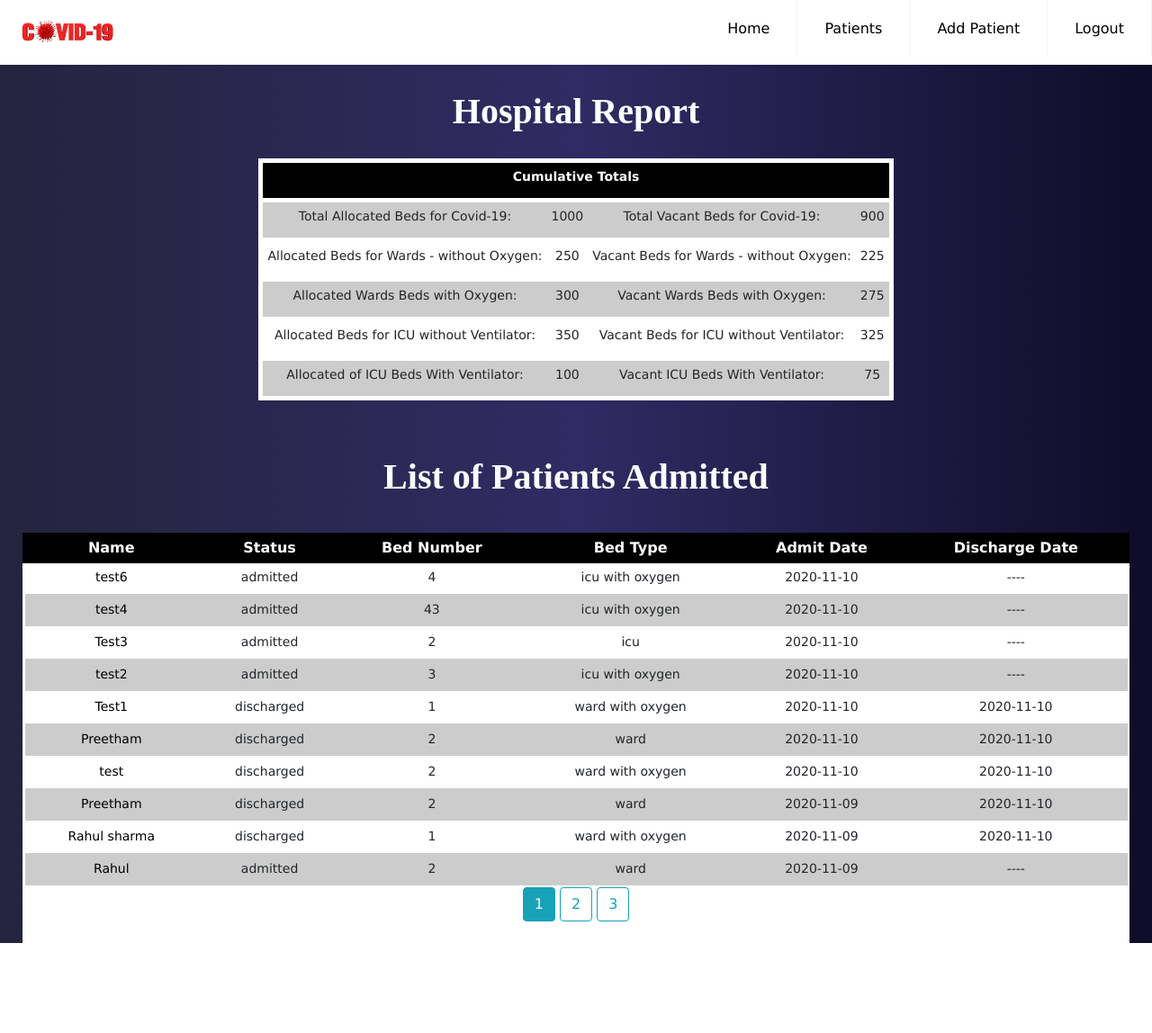
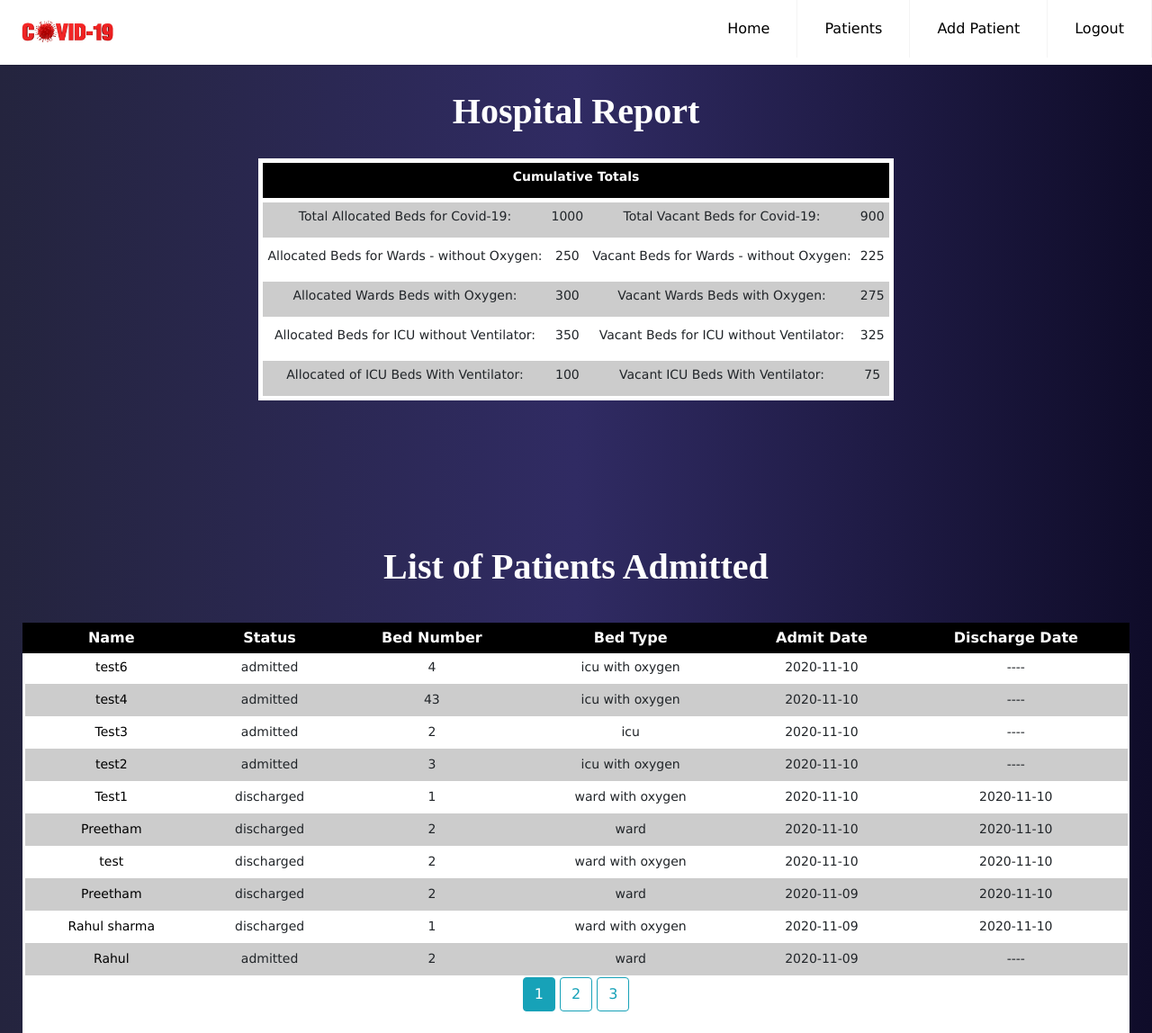
Before and after one commit to preethu19/covidbedapp, a Flask app: page /patients in a window 1280 px wide. Shown: the whole page at 90% size. Before the commit the page ends 1048 px from the top, so only its background shows below. Run offline with Flask 2, Linux system fonts and the light colour scheme; data comes from the database, SQL or seed files in the repository; both versions use the stored data as it was after the commit; some libraries are stand-ins or nearby versions.

Commit message:
'second'

```diff
--- a/app.py
+++ b/app.py
@@ -1,4 +1,4 @@
-from flask import Flask, render_template, request, redirect, url_for
+from flask import Flask, render_template, request, redirect, url_for, flash
 from forms import ContactForm, PatientBedForm
 from models import Contact, db, app, Hospital, Patient, Bed
 from datetime import datetime
@@ -40,17 +40,21 @@ def patient_list():
 @app.route('/patients/new',  methods=['GET','POST'])
 def patient_add():
     form = PatientBedForm()
-    if request.method == 'POST' and form.validate_on_submit():
+    if request.method == 'POST' and form.validate_on_submit() and form.gender.data != 'choose gender' and\
+            form.status.data != 'choose patient status' and form.blood_group.data != 'choose blood group'\
+            and form.bed_type.data != 'choose bed type':
         h = Hospital.query.first()
         b = Bed(bed_number=form.bed_number.data, bed_type=form.bed_type.data, cost=form.cost.data, hospital=h)
         db.session.add(b)
         p = Patient(name=form.name.data, age=form.age.data, gender=form.gender.data, status=form.status.data,\
                      phone=form.phone.data, address=form.address.data, blood_group=form.blood_group.data, bed=b)
         db.session.add(p)
+
         db.session.commit()
         print('Commit successful')
-        return redirect(url_for('patient_list'))
-    else:
+        flash('Patient Data is added', 'success')
+    elif request.method == 'POST':
+        flash('All fields are required', 'danger')
         print('Validation failed')
         print(form.errors)
     return render_template('patient_add.html', form=form)
@@ -59,7 +63,9 @@ def patient_add():
 def patient_update(patient_id):
     form = PatientBedForm()
     p = Patient.query.get_or_404(patient_id)
-    if request.method == 'POST':
+    if request.method == 'POST' and form.validate_on_submit() and form.gender.data != 'choose gender' and \
+            form.status.data != 'choose patient status' and form.blood_group.data != 'choose blood group' \
+            and form.bed_type.data != 'choose bed type':
         p.name = form.name.data
         p.age = form.age.data
         p.gender = form.gender.data
@@ -73,6 +79,9 @@ def patient_update(patient_id):
         if (not p.discharge_date) and form.status.data == 'discharged':
             p.discharge_date = datetime.utcnow()
         db.session.commit()
+        flash('Patient Data is updated', 'success')
+    elif request.method == 'POST':
+        flash('All fields are required', 'danger')
     form.name.data = p.name
     form.age.data = p.age
     form.gender.data = p.gender
--- a/static/css/home.css
+++ b/static/css/home.css
@@ -496,11 +496,6 @@ background: linear-gradient(to bottom, #FFFFFF, #FFEFBA); /* W3C, IE 10+/ Edge,
 
 .table__header{
 	padding: 100px;
-	background: #0f0c29;  /* fallback for old browsers */
-background: -webkit-linear-gradient(to right, #24243e, #302b63, #0f0c29);  /* Chrome 10-25, Safari 5.1-6 */
-background: linear-gradient(to right, #24243e, #302b63, #0f0c29); /* W3C, IE 10+/ Edge, Firefox 16+, Chrome 26+, Opera 12+, Safari 7+ */
-
-	height: 500px;
 	padding-bottom: 0;
 	text-align: center;
 }
@@ -509,6 +504,7 @@ background: linear-gradient(to right, #24243e, #302b63, #0f0c29); /* W3C, IE 10+
 	display: flex;
     flex-direction: column;
     justify-content: center;
+
 }
 
 .table__content{
@@ -538,10 +534,6 @@ td{
 }
 
 .patient__header{
-	background: #0f0c29;  /* fallback for old browsers */
-background: -webkit-linear-gradient(to right, #24243e, #302b63, #0f0c29);  /* Chrome 10-25, Safari 5.1-6 */
-background: linear-gradient(to right, #24243e, #302b63, #0f0c29); /* W3C, IE 10+/ Edge, Firefox 16+, Chrome 26+, Opera 12+, Safari 7+ */
-
 text-align: center;
 }
 
@@ -607,3 +599,20 @@ tr:hover td a{
 	color: white;
 	font-weight: bold;
 }
+
+.table__header{
+  height: 600px;
+}
+
+@media (max-width: 600px) {
+    .table__header{
+        height: 850px;
+}
+}
+
+body{
+    width:100%;
+    background: #0f0c29;  /* fallback for old browsers */
+    background: -webkit-linear-gradient(to right, #24243e, #302b63, #0f0c29);  /* Chrome 10-25, Safari 5.1-6 */
+    background: linear-gradient(to right, #24243e, #302b63, #0f0c29); /* W3C, IE 10+/ Edge, Firefox 16+, Chrome 26+, Opera 12+, Safari 7+ */
+}
--- a/templates/patient.html
+++ b/templates/patient.html
@@ -89,7 +89,6 @@
 		</table>
 	</div>
 </div>
-
 <!-- Patient View -->
 <div class="patient__header">
 	<label class="label__head">List of Patients Admitted</label></br></br>
```
Also changed, not shown: templates/patient_add.html (+9 -1 lines), templates/patient_update.html (+9 -1 lines), data.sqlite.
